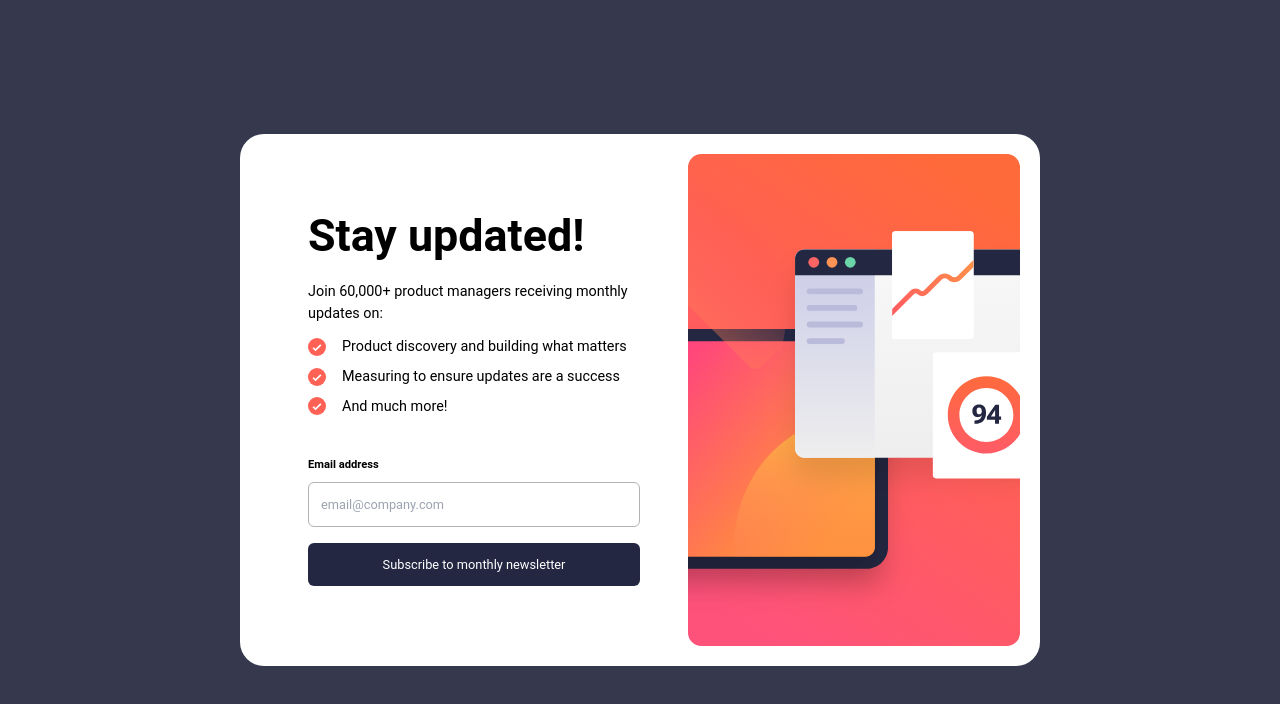
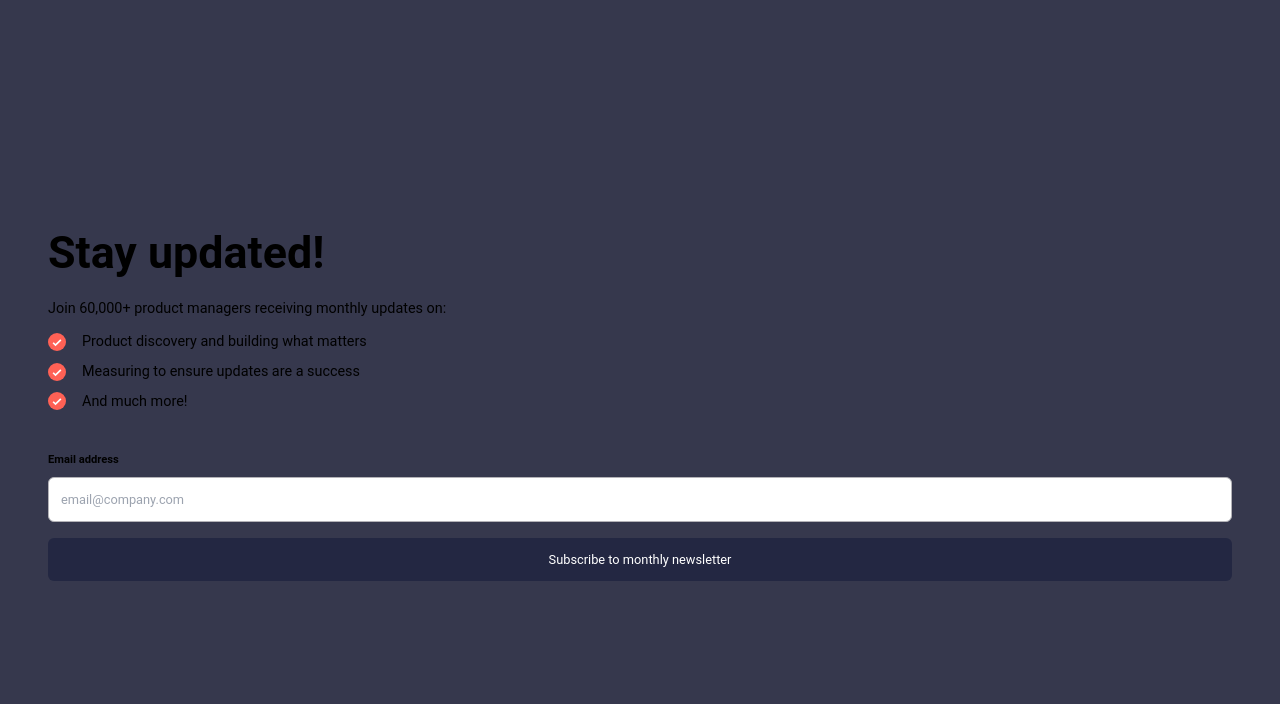
Before and after one commit to mehrnaz98/newsletter-signup-form, a Vue app: page / in a window 1280 px wide. Shown: the top 704 px of the page. Built offline with nearby package versions, Linux system fonts and the light colour scheme.

Commit message:
Update App.vue

```diff
--- a/src/App.vue
+++ b/src/App.vue
@@ -2,16 +2,7 @@
   <main
     class="flex min-h-screen justify-center items-center bg-[#36384D] roboto-regular"
   >
-    <div class="container bg-white rounded-3xl w-auto sm:max-w-[50rem] m-5">
-      <picture class="responsive-image">
-        <source
-          media="(min-width: 768px)"
-          srcset="./assets/images/illustration-sign-up-desktop.svg"
-        />
-        <img src="./assets/images/illustration-sign-up-mobile.svg" alt="" />
-      </picture>
-      <FormSection />
-    </div>
+    <FormSection />
   </main>
 </template>
 
```
